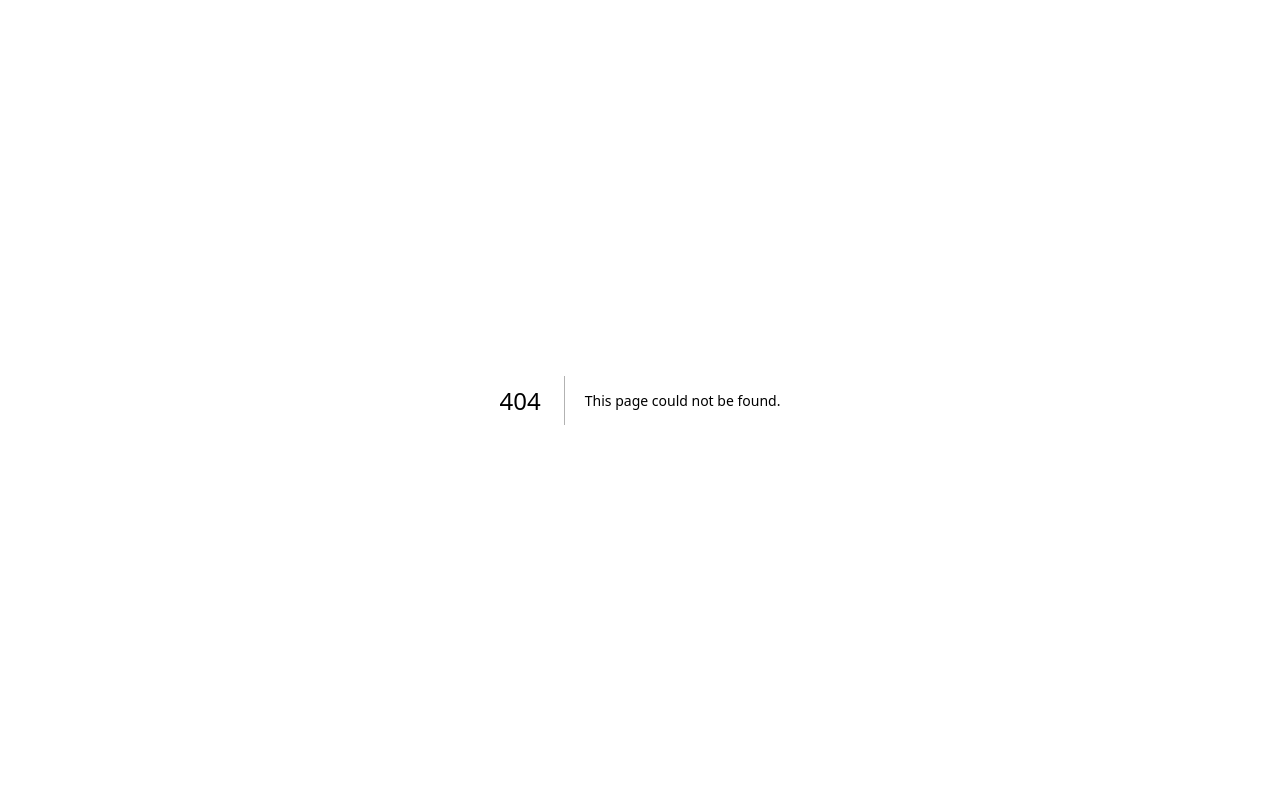
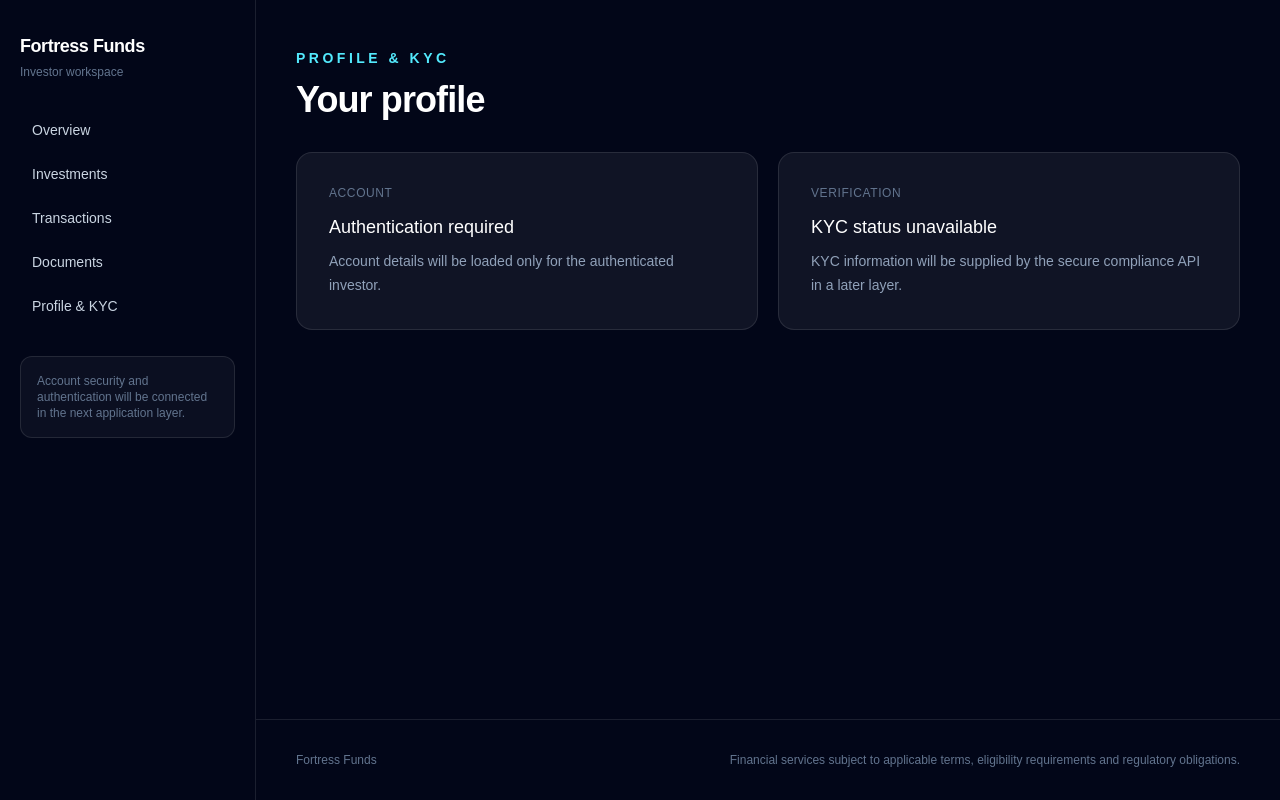
Before and after one commit to mustardir/rentable-, a Next.js app in the folder apps/web/: page /dashboard/profile in a window 1280 px wide. Before the commit this address had no page. Built offline with nearby package versions, Linux system fonts and the light colour scheme.

Commit message:
feat(web): add investor profile and KYC dashboard route

```diff
--- /dev/null
+++ b/apps/web/app/dashboard/profile/page.tsx
@@ -0,0 +1,20 @@
+export default function DashboardProfilePage() {
+  return (
+    <section className="mx-auto max-w-6xl px-6 py-12 sm:px-10">
+      <p className="text-sm font-semibold uppercase tracking-[0.25em] text-cyan-300">Profile & KYC</p>
+      <h1 className="mt-3 text-4xl font-semibold tracking-tight">Your profile</h1>
+      <div className="mt-8 grid gap-5 md:grid-cols-2">
+        <div className="rounded-2xl border border-white/10 bg-white/[0.06] p-8">
+          <p className="text-xs uppercase tracking-wider text-slate-500">Account</p>
+          <p className="mt-3 text-lg font-medium">Authentication required</p>
+          <p className="mt-2 text-sm leading-6 text-slate-400">Account details will be loaded only for the authenticated investor.</p>
+        </div>
+        <div className="rounded-2xl border border-white/10 bg-white/[0.06] p-8">
+          <p className="text-xs uppercase tracking-wider text-slate-500">Verification</p>
+          <p className="mt-3 text-lg font-medium">KYC status unavailable</p>
+          <p className="mt-2 text-sm leading-6 text-slate-400">KYC information will be supplied by the secure compliance API in a later layer.</p>
+        </div>
+      </div>
+    </section>
+  );
+}
```
